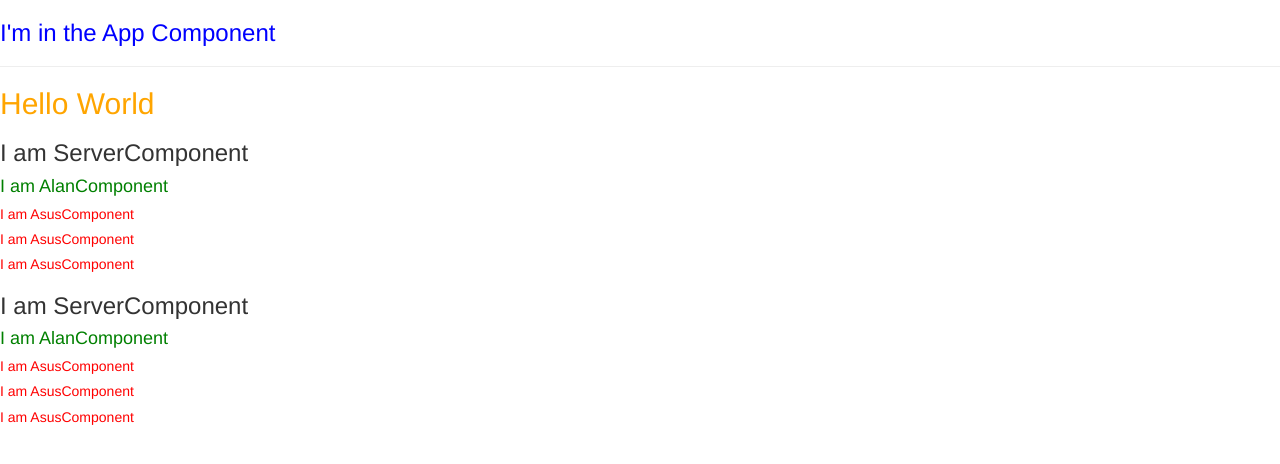
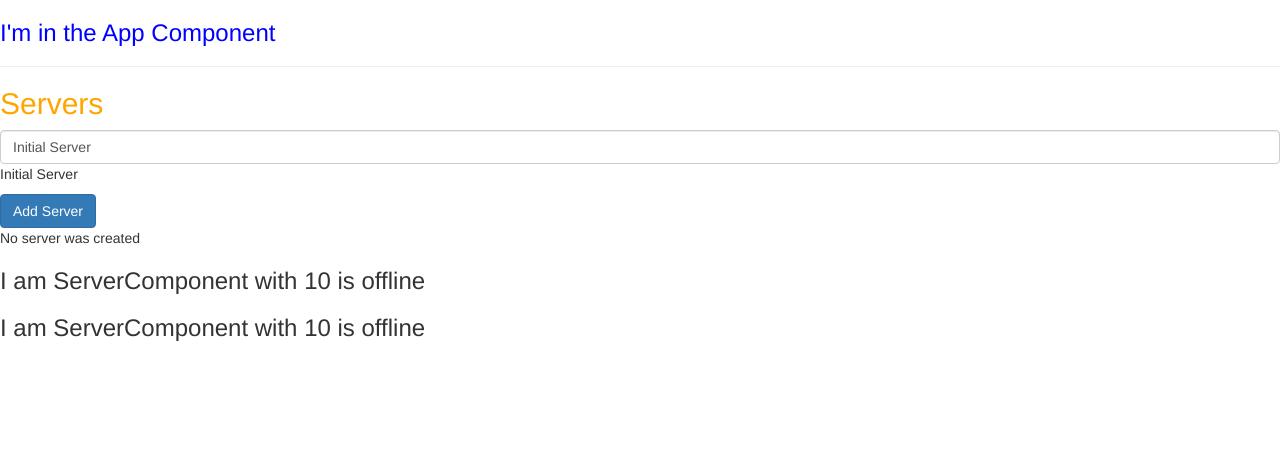
Before and after one commit to alanj853/my-dream-project, an Angular app: page / in a window 1280 px wide. Shown: the top 464 px of the page. Built offline with nearby package versions, Linux system fonts and the light colour scheme.

Commit message:
data binding section

```diff
--- a/src/app/app.module.ts
+++ b/src/app/app.module.ts
@@ -1,5 +1,6 @@
 import { BrowserModule } from '@angular/platform-browser';
 import { NgModule } from '@angular/core';
+import { FormsModule} from '@angular/forms'
 
 import { AppComponent } from './app.component';
 import { ServerComponent } from './server/server.component';
@@ -18,7 +19,8 @@ import { AsusComponent } from './asus/asus.component';
     AsusComponent
   ],
   imports: [
-    BrowserModule
+    BrowserModule,
+    FormsModule
   ],
   providers: [],
   bootstrap: [AppComponent]
--- a/src/app/server/server.component.html
+++ b/src/app/server/server.component.html
@@ -1,3 +1,3 @@
-<h3>I am ServerComponent</h3>
+<h3>I am ServerComponent with {{ serverId }} is {{ getServerStatus() }} </h3>
 
-<app-alan></app-alan>
+<!-- <app-alan></app-alan> -->
--- a/src/app/server/server.component.ts
+++ b/src/app/server/server.component.ts
@@ -14,5 +14,10 @@ import { Component } from '@angular/core';
 
 // we export so other modules can use it if they want to {
 export class ServerComponent {
+    serverId: number = 10; // no need to add type for number, it gets it anyways
+    serverStatus: string = 'offline';
 
+    getServerStatus() {
+        return this.serverStatus;
+    }
 }
--- a/src/app/servers/servers.component.html
+++ b/src/app/servers/servers.component.html
@@ -1,5 +1,33 @@
-<h2>Hello World</h2>
+<h2>Servers</h2>
+
+<!--
+<input
+type="text"
+class="form-control"
+(input)="onUpdateServerName($event)"> <!-- $event is the data from the (click) event -->
+
+<!-- This is an example of two way binding.  -->
+<input
+type="text"
+class="form-control"
+[(ngModel)]="serverName"
+>
+
+<p>{{serverName}}</p>
+
+<!-- This is an eg of property binding, where [disabled] is property of button bound to allowNewServer
+
+    Property binding can also be used instead of string interpolation, as with innerText
+-->
+<button
+    [disabled]="!allowNewServer"
+    class="btn btn-primary"
+    (click)="onCreateServer()"> <!-- Event binding example -->
+    Add Server
+</button>
+<p>{{ serverCreationStatus }}</p>
+<!-- <p [innerText]="allowNewServer"></p> -->
+
+
 <app-server></app-server>
 <app-server></app-server>
-
-<div class="app-servers"></div>
--- a/src/app/servers/servers.component.ts
+++ b/src/app/servers/servers.component.ts
@@ -12,10 +12,26 @@ import { Component, OnInit } from '@angular/core';
   styleUrls: ['./servers.component.css']
 })
 export class ServersComponent implements OnInit {
+  allowNewServer : boolean = false;
+  serverCreationStatus : string = 'No server was created';
+  serverName : any = 'Initial Server';
 
-  constructor() { }
+  constructor() {
+    setTimeout(() => {
+      this.allowNewServer = true;
+    }, 2000)
+   }
 
   ngOnInit() {
   }
 
+  onCreateServer() {
+    this.serverCreationStatus = 'Server created! Name is ' + this.serverName;
+  }
+
+  // event of type any
+  onUpdateServerName(event: any){
+    this.serverName = (<HTMLInputElement>event.target).value;
+  }
+
 }
```
